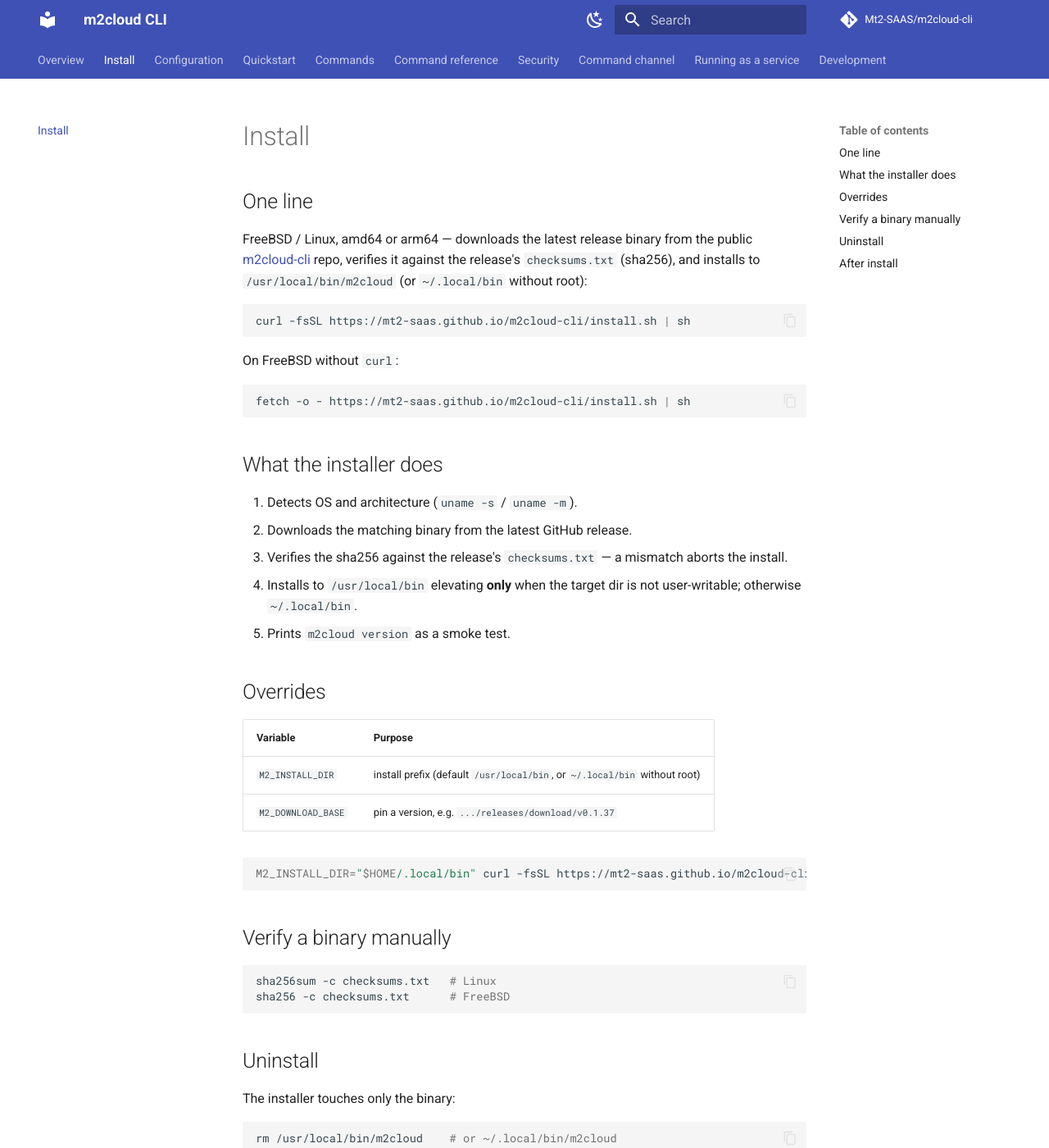
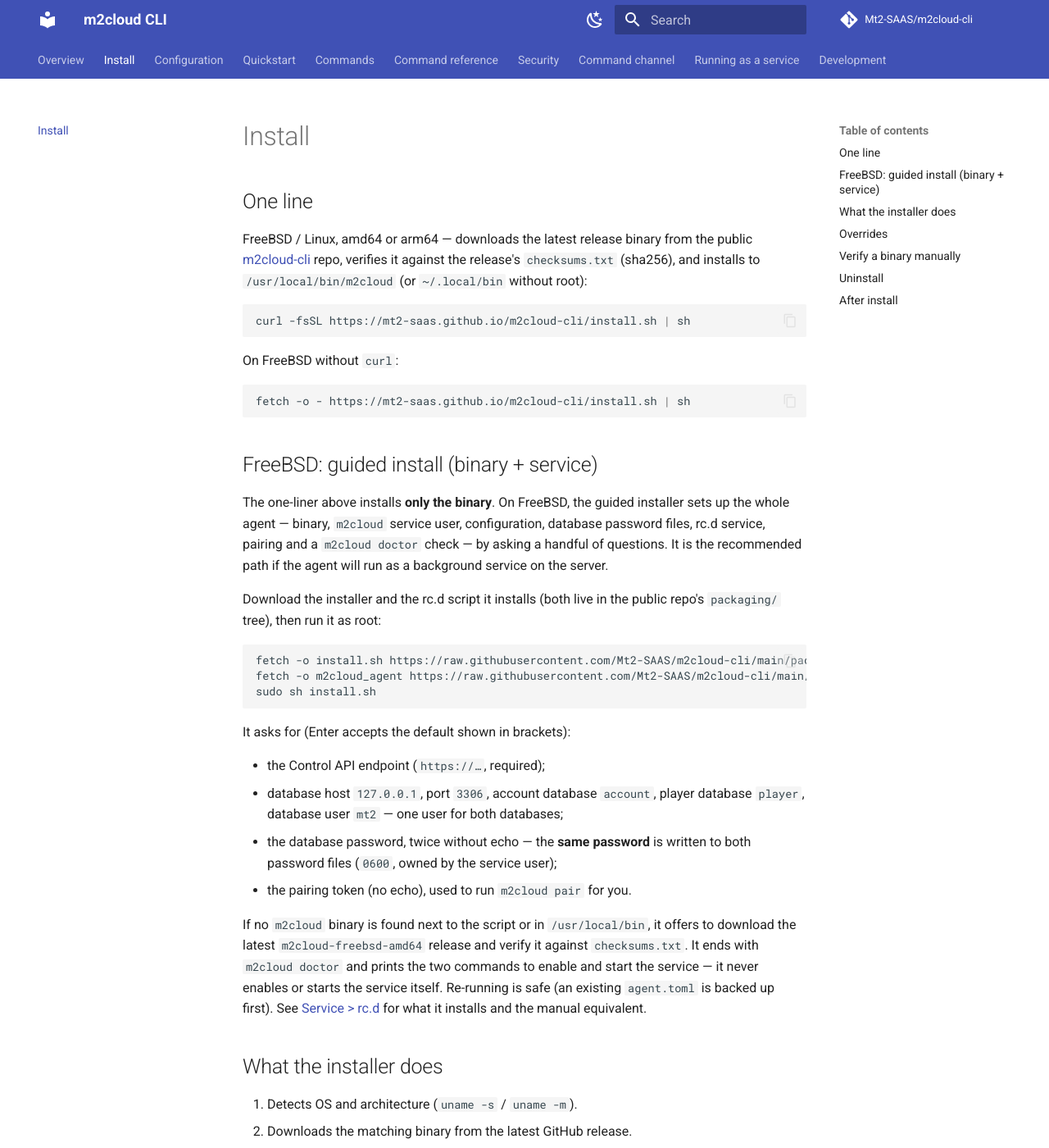
Before and after one commit to Mt2-SAAS/m2cloud-cli, an MkDocs documentation site: the page built from docs/install.md, in a window 1280 px wide and 1400 px high. Shown: the whole window at 82% size. Built offline with MkDocs 1.6.1 and Material for MkDocs 9.7.7, drawn with Linux system fonts in a browser that asks for light colours; comment, search, counter and statistics services are not loaded.

Commit message:
docs: sync CLI documentation site (m2cloud v0.1.59)

````diff
--- a/docs/install.md
+++ b/docs/install.md
@@ -16,6 +16,41 @@ On FreeBSD without `curl`:
 ```sh
 fetch -o - https://mt2-saas.github.io/m2cloud-cli/install.sh | sh
 ```
+
+## FreeBSD: guided install (binary + service)
+
+The one-liner above installs **only the binary**. On FreeBSD, the guided
+installer sets up the whole agent — binary, `m2cloud` service user,
+configuration, database password files, rc.d service, pairing and a
+`m2cloud doctor` check — by asking a handful of questions. It is the
+recommended path if the agent will run as a background service on the server.
+
+Download the installer and the rc.d script it installs (both live in the
+public repo's `packaging/` tree), then run it as root:
+
+```sh
+fetch -o install.sh https://raw.githubusercontent.com/Mt2-SAAS/m2cloud-cli/main/packaging/freebsd-rc.d/install.sh
+fetch -o m2cloud_agent https://raw.githubusercontent.com/Mt2-SAAS/m2cloud-cli/main/packaging/freebsd-rc.d/m2cloud_agent
+sudo sh install.sh
+```
+
+It asks for (Enter accepts the default shown in brackets):
+
+- the Control API endpoint (`https://…`, required);
+- database host `127.0.0.1`, port `3306`, account database `account`,
+  player database `player`, database user `mt2` — one user for both
+  databases;
+- the database password, twice without echo — the **same password** is
+  written to both password files (`0600`, owned by the service user);
+- the pairing token (no echo), used to run `m2cloud pair` for you.
+
+If no `m2cloud` binary is found next to the script or in `/usr/local/bin`,
+it offers to download the latest `m2cloud-freebsd-amd64` release and verify
+it against `checksums.txt`. It ends with `m2cloud doctor` and prints the two
+commands to enable and start the service — it never enables or starts the
+service itself. Re-running is safe (an existing `agent.toml` is backed up
+first). See [Service > rc.d](service.md#rcd-freebsd) for what it installs
+and the manual equivalent.
 
 ## What the installer does
 
````
Also changed, not shown: docs/service.md (+15 -1 lines), packaging/README.md (+23 -0 lines), 1 other file.
